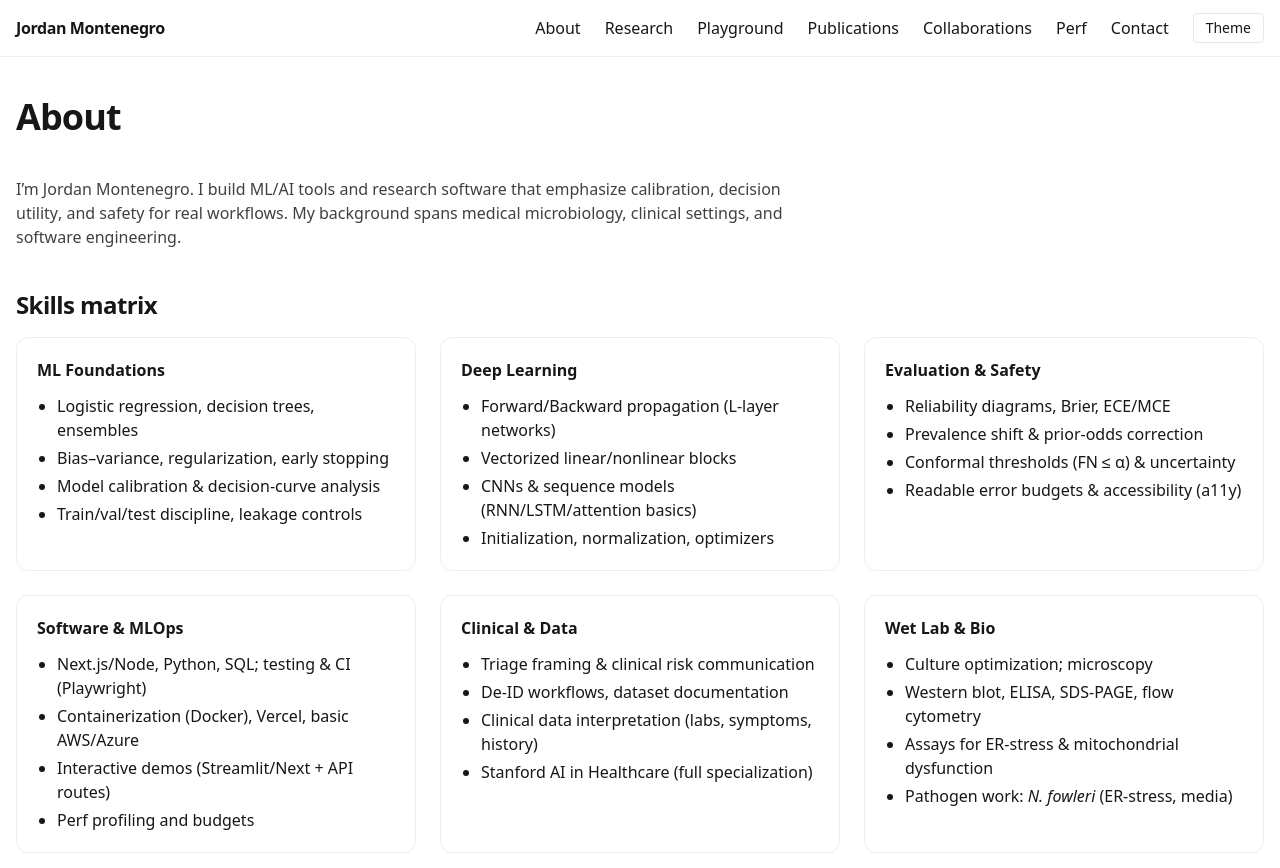
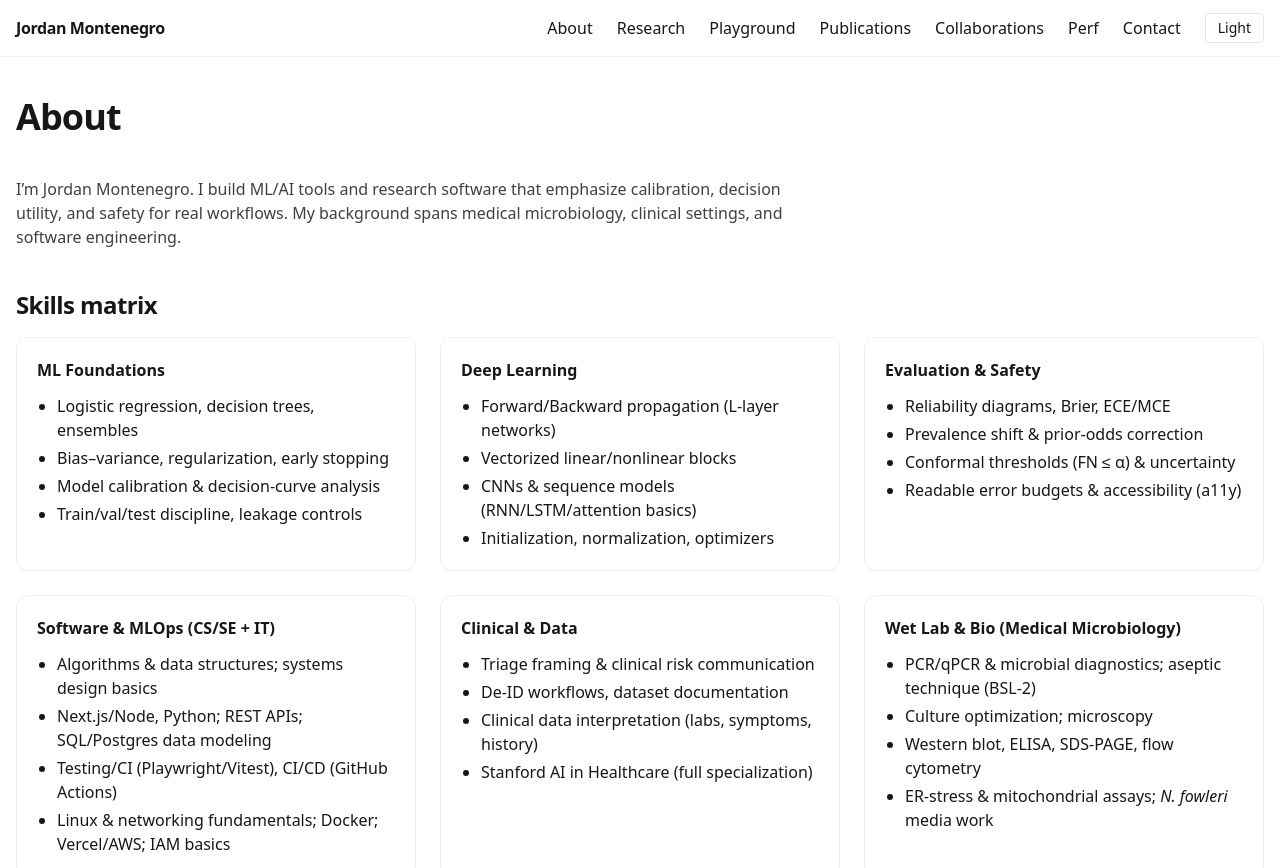
Before and after one commit to ljm234/ljm234.github.io, a Next.js app: page /about in a window 1280 px wide. Shown: the top 868 px of the page. Built offline with nearby package versions, Linux system fonts and the light colour scheme.

Commit message:
about: ML/CS/microbio upgrades + floating menu

```diff
--- a/src/app/about/page.jsx
+++ b/src/app/about/page.jsx
@@ -26,7 +26,7 @@ export default function AboutPage() {
             <ul className="list-disc pl-5 space-y-1">
               <li>Logistic regression, decision trees, ensembles</li>
               <li>Bias–variance, regularization, early stopping</li>
-              <li>Model calibration & decision-curve analysis</li>
+              <li>Model calibration &amp; decision-curve analysis</li>
               <li>Train/val/test discipline, leakage controls</li>
             </ul>
           </Card>
@@ -35,44 +35,44 @@ export default function AboutPage() {
             <ul className="list-disc pl-5 space-y-1">
               <li>Forward/Backward propagation (L-layer networks)</li>
               <li>Vectorized linear/nonlinear blocks</li>
-              <li>CNNs & sequence models (RNN/LSTM/attention basics)</li>
+              <li>CNNs &amp; sequence models (RNN/LSTM/attention basics)</li>
               <li>Initialization, normalization, optimizers</li>
             </ul>
           </Card>
 
-          <Card title="Evaluation & Safety">
+          <Card title="Evaluation &amp; Safety">
             <ul className="list-disc pl-5 space-y-1">
               <li>Reliability diagrams, Brier, ECE/MCE</li>
-              <li>Prevalence shift & prior-odds correction</li>
-              <li>Conformal thresholds (FN ≤ α) & uncertainty</li>
-              <li>Readable error budgets & accessibility (a11y)</li>
+              <li>Prevalence shift &amp; prior-odds correction</li>
+              <li>Conformal thresholds (FN ≤ α) &amp; uncertainty</li>
+              <li>Readable error budgets &amp; accessibility (a11y)</li>
             </ul>
           </Card>
 
-          <Card title="Software & MLOps">
+          <Card title="Software &amp; MLOps (CS/SE + IT)">
             <ul className="list-disc pl-5 space-y-1">
-              <li>Next.js/Node, Python, SQL; testing & CI (Playwright)</li>
-              <li>Containerization (Docker), Vercel, basic AWS/Azure</li>
-              <li>Interactive demos (Streamlit/Next + API routes)</li>
-              <li>Perf profiling and budgets</li>
+              <li>Algorithms &amp; data structures; systems design basics</li>
+              <li>Next.js/Node, Python; REST APIs; SQL/Postgres data modeling</li>
+              <li>Testing/CI (Playwright/Vitest), CI/CD (GitHub Actions)</li>
+              <li>Linux &amp; networking fundamentals; Docker; Vercel/AWS; IAM basics</li>
             </ul>
           </Card>
 
-          <Card title="Clinical & Data">
+          <Card title="Clinical &amp; Data">
             <ul className="list-disc pl-5 space-y-1">
-              <li>Triage framing & clinical risk communication</li>
+              <li>Triage framing &amp; clinical risk communication</li>
               <li>De-ID workflows, dataset documentation</li>
               <li>Clinical data interpretation (labs, symptoms, history)</li>
               <li>Stanford AI in Healthcare (full specialization)</li>
             </ul>
           </Card>
 
-          <Card title="Wet Lab & Bio">
+          <Card title="Wet Lab &amp; Bio (Medical Microbiology)">
             <ul className="list-disc pl-5 space-y-1">
+              <li>PCR/qPCR &amp; microbial diagnostics; aseptic technique (BSL-2)</li>
               <li>Culture optimization; microscopy</li>
               <li>Western blot, ELISA, SDS-PAGE, flow cytometry</li>
-              <li>Assays for ER-stress & mitochondrial dysfunction</li>
-              <li>Pathogen work: <em>N. fowleri</em> (ER-stress, media)</li>
+              <li>ER-stress &amp; mitochondrial assays; <em>N. fowleri</em> media work</li>
             </ul>
           </Card>
         </div>
@@ -96,13 +96,13 @@ export default function AboutPage() {
           </li>
           <li>
             <span className="font-medium">Montenegro’s Medium</span> — low-cost culture medium with ≈3–5× growth
-            for <em>N. fowleri</em>; ER-stress & mitochondrial assays.
+            for <em>N. fowleri</em>; ER-stress &amp; mitochondrial assays.
           </li>
         </ul>
       </section>
 
       <section className="space-y-2">
-        <h2 className="text-2xl font-semibold tracking-tight">Ethics & Safety</h2>
+        <h2 className="text-2xl font-semibold tracking-tight">Ethics &amp; Safety</h2>
         <p className="text-neutral-700 dark:text-neutral-300">
           Demos are non-clinical. I document limitations, avoid automation bias, surface uncertainty,
           and show calibration/utility trade-offs. Models use conservative thresholds when appropriate.
--- a/src/components/layout/SiteHeader.jsx
+++ b/src/components/layout/SiteHeader.jsx
@@ -1,6 +1,6 @@
 "use client";
 
-import { useEffect, useState } from "react";
+import { useEffect, useRef, useState } from "react";
 import { createPortal } from "react-dom";
 
 const NAV = [
@@ -16,18 +16,11 @@ const NAV = [
 export default function SiteHeader() {
   const [open, setOpen] = useState(false);
   const [mounted, setMounted] = useState(false);
+  const panelRef = useRef(null);
 
   useEffect(() => setMounted(true), []);
 
-  // Lock page scroll while menu is open
-  useEffect(() => {
-    if (!open) return;
-    const prev = document.body.style.overflow;
-    document.body.style.overflow = "hidden";
-    return () => { document.body.style.overflow = prev; };
-  }, [open]);
-
-  // Close with ESC
+  // Close on ESC
   useEffect(() => {
     if (!open) return;
     const onKey = (e) => e.key === "Escape" && setOpen(false);
@@ -35,12 +28,22 @@ export default function SiteHeader() {
     return () => window.removeEventListener("keydown", onKey);
   }, [open]);
 
+  // Click outside to close
+  useEffect(() => {
+    if (!open) return;
+    const onDocClick = (e) => {
+      if (!panelRef.current) return;
+      if (!panelRef.current.contains(e.target)) setOpen(false);
+    };
+    document.addEventListener("mousedown", onDocClick);
+    return () => document.removeEventListener("mousedown", onDocClick);
+  }, [open]);
+
   return (
     <header className="sticky top-0 z-40 border-b border-neutral-200/60 dark:border-neutral-800 bg-white/80 dark:bg-neutral-950/80 backdrop-blur">
       <div className="mx-auto max-w-7xl px-4 h-14 flex items-center justify-between">
         <a href="/" className="font-semibold tracking-tight flex items-center gap-2">
-          {/* Optional mark: drop /public/jm-mark.svg to use the icon */}
-          {/* <img src="/jm-mark.svg" alt="" className="h-5 w-5" /> */}
+          {/* optional mark: <img src="/jm-mark.svg" alt="" className="h-5 w-5" /> */}
           Jordan Montenegro
         </a>
 
@@ -62,44 +65,63 @@ export default function SiteHeader() {
         <div className="md:hidden flex items-center gap-2">
           <ThemeToggle />
           <button
-            onClick={() => setOpen(true)}
+            onClick={() => setOpen((v) => !v)}
             className="inline-flex items-center rounded border px-3 py-1 text-sm"
             aria-expanded={open}
-            aria-controls="mobile-menu"
+            aria-controls="floating-menu"
+            aria-haspopup="dialog"
           >
             Menu
           </button>
         </div>
       </div>
 
-      {/* Mobile overlay rendered at document.body level so it sits above EVERYTHING */}
-      {mounted && open &&
+      {/* FLOATING MENU (glass card, theme-aware). Portal so it always sits on top */}
+      {mounted &&
         createPortal(
-          <div
-            id="mobile-menu"
-            role="dialog"
-            aria-modal="true"
-            className="fixed inset-0 z-[10000] bg-neutral-950 text-neutral-50"
-          >
-            <div className="mx-auto max-w-7xl px-4">
-              <div className="h-14 flex items-center justify-between">
-                <div className="text-lg font-semibold">Menu</div>
+          <>
+            {/* subtle backdrop that respects theme; click anywhere closes */}
+            <div
+              onClick={() => setOpen(false)}
+              className={`fixed inset-0 z-[60] transition-opacity duration-200 ${
+                open ? "opacity-100" : "pointer-events-none opacity-0"
+              } bg-black/20 dark:bg-black/30 backdrop-blur-[2px]`}
+            />
+
+            {/* floating panel near top-right */}
+            <div
+              id="floating-menu"
+              role="dialog"
+              aria-modal="true"
+              ref={panelRef}
+              className={`fixed right-3 top-16 z-[70] w-[18rem] max-w-[90vw]
+                rounded-2xl border shadow-2xl ring-1
+                border-neutral-200/70 ring-black/5
+                bg-white/85 text-neutral-900
+                dark:bg-neutral-900/85 dark:text-neutral-100
+                backdrop-blur-xl
+                transition-all duration-200 origin-top-right
+                ${open ? "opacity-100 translate-y-0 scale-100" : "pointer-events-none opacity-0 -translate-y-2 scale-95"}`}
+            >
+              <div className="flex items-center justify-between px-4 h-12 border-b border-neutral-200/70 dark:border-neutral-800">
+                <div className="text-sm font-semibold">Menu</div>
                 <button
                   onClick={() => setOpen(false)}
-                  className="rounded border px-3 py-1 text-sm"
-                  autoFocus
+                  className="rounded border px-2 py-1 text-xs"
                 >
                   Close
                 </button>
               </div>
 
-              <ul className="mt-4 space-y-3 text-lg">
+              <ul className="p-3 space-y-2">
                 {NAV.map((i) => (
                   <li key={i.href}>
                     <a
                       href={i.href}
-                      className="block rounded border border-neutral-800 px-4 py-2 hover:bg-neutral-900"
                       onClick={() => setOpen(false)}
+                      className="block rounded-xl px-3 py-2 text-sm
+                                 hover:bg-neutral-100/80 dark:hover:bg-neutral-800/70
+                                 focus:outline-none focus:ring-2 focus:ring-offset-2 focus:ring-neutral-400"
                     >
                       {i.label}
                     </a>
@@ -107,27 +129,35 @@ export default function SiteHeader() {
                 ))}
               </ul>
             </div>
-          </div>,
+          </>,
           document.body
-        )
-      }
+        )}
     </header>
   );
 }
 
 function ThemeToggle() {
   const [dark, setDark] = useState(false);
+  // Initialize from current <html> class (set by your no-flash script)
   useEffect(() => {
     setDark(document.documentElement.classList.contains("dark"));
   }, []);
   const toggle = () => {
     document.documentElement.classList.toggle("dark");
-    setDark((d) => !d);
-    try { localStorage.setItem("theme", !dark ? "dark" : "light"); } catch {}
+    const nowDark = document.documentElement.classList.contains("dark");
+    setDark(nowDark);
+    try {
+      localStorage.setItem("theme", nowDark ? "dark" : "light");
+    } catch {}
   };
   return (
-    <button onClick={toggle} className="rounded border px-3 py-1 text-sm">
-      {dark ? "Dark" : "Theme"}
+    <button
+      onClick={toggle}
+      className="rounded border px-3 py-1 text-sm"
+      aria-label="Toggle theme"
+      title="Toggle theme"
+    >
+      {dark ? "Dark" : "Light"}
     </button>
   );
 }
```
